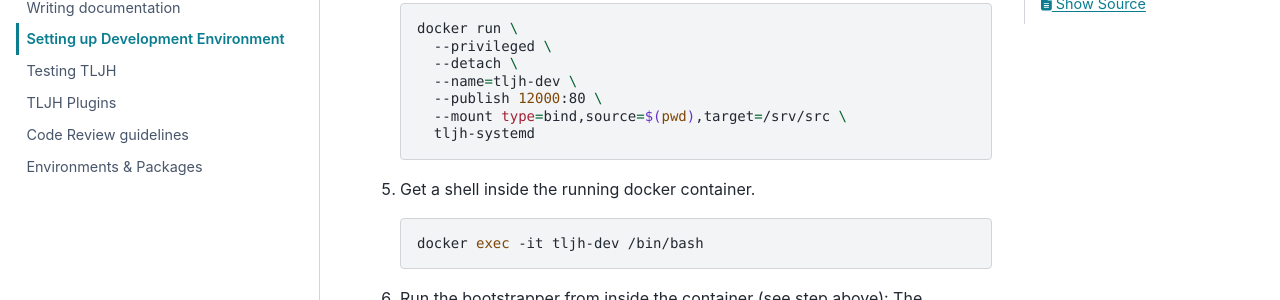
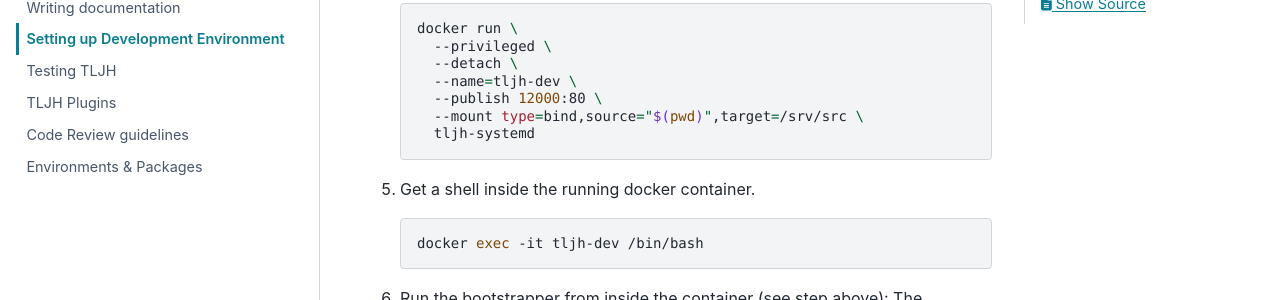
Before and after one commit to jupyterhub/the-littlest-jupyterhub, a Sphinx documentation site: the page built from docs/contributing/dev-setup.md, in a window 1280 px wide and 900 px high, scrolled down 411 px. Shown: the part 152-452 px from the top of the window. Built offline with Sphinx 7.4.7 and the PyData theme 0.15.4, drawn with Linux system fonts in a browser that asks for light colours.

Commit message:
Quote `pwd` to prevent error if dir has spaces

````diff
--- a/docs/contributing/dev-setup.md
+++ b/docs/contributing/dev-setup.md
@@ -24,7 +24,7 @@ The easiest & safest way to develop & test TLJH is with [Docker](https://www.doc
      --detach \
      --name=tljh-dev \
      --publish 12000:80 \
-     --mount type=bind,source=$(pwd),target=/srv/src \
+     --mount type=bind,source="$(pwd)",target=/srv/src \
      tljh-systemd
    ```
 
````
